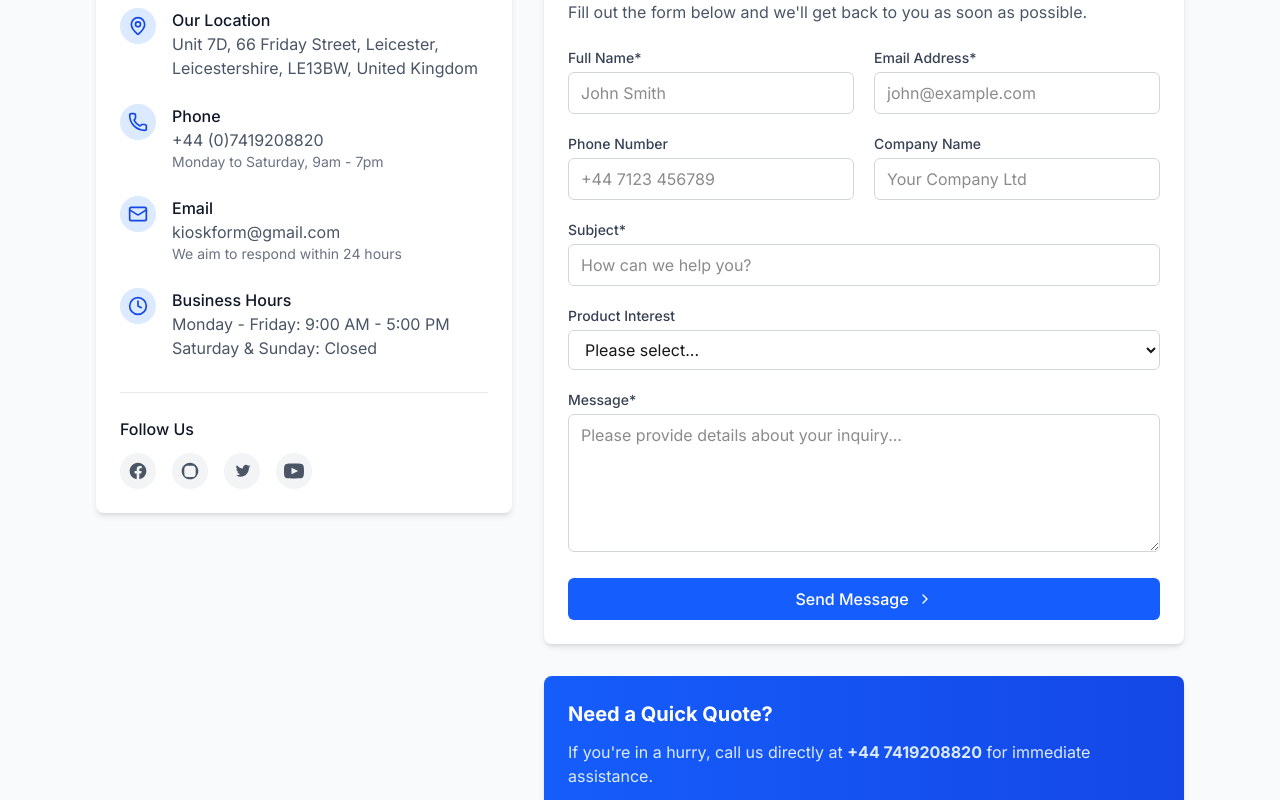
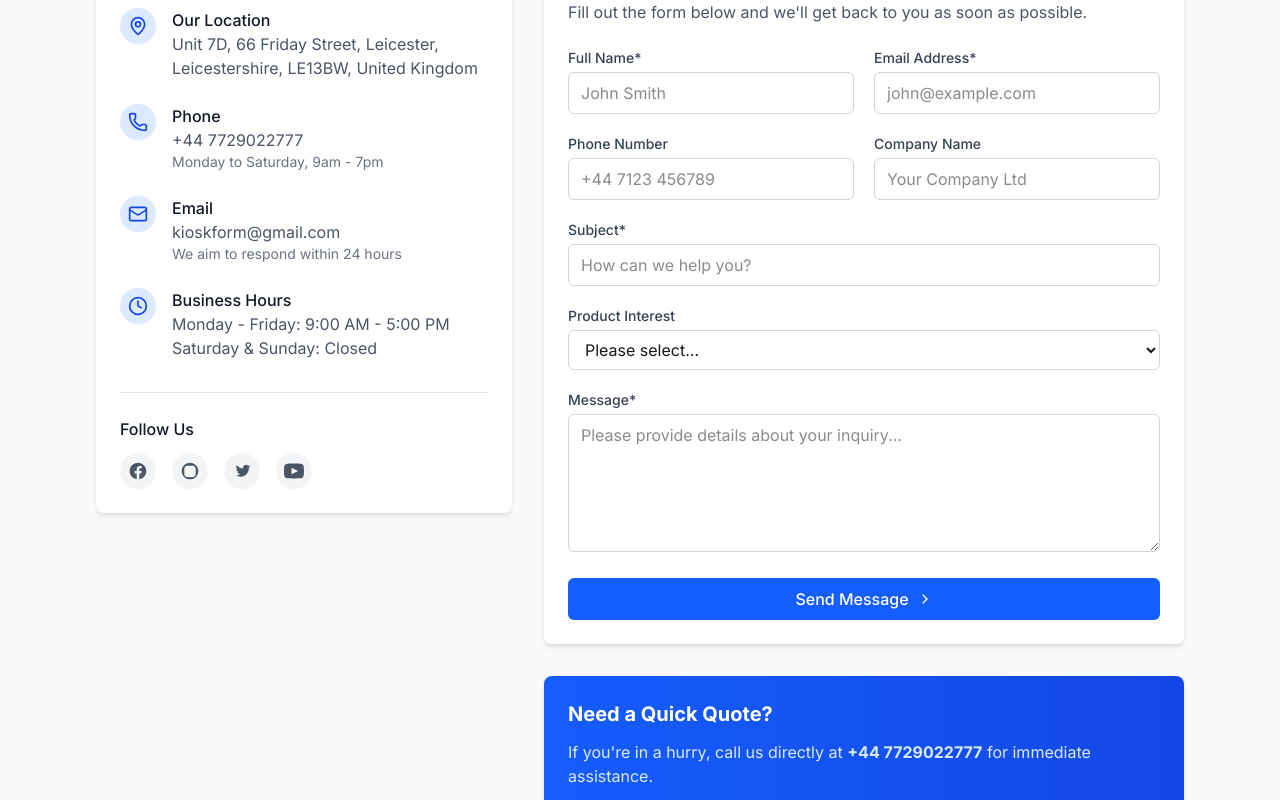
Before and after one commit to KO2112/KioskForm, a Next.js app: page /ContactUs in a window 1280 px wide. Shown: the part 420-1220 px from the top of the page. Built offline with nearby package versions, Linux system fonts and the light colour scheme.

Commit message:
phone number change

```diff
--- a/src/app/ContactUs/ContactUsContent.tsx
+++ b/src/app/ContactUs/ContactUsContent.tsx
@@ -126,7 +126,7 @@ const ContactPage = () => {
                   </div>
                   <div>
                     <h3 className="font-medium text-gray-900">Phone</h3>
-                    <p className="text-gray-600">+44 (0)7419208820</p>
+                    <p className="text-gray-600">+44 7729022777</p>
                     <p className="text-sm text-gray-500">Monday to Saturday, 9am - 7pm</p>
                   </div>
                 </div>
@@ -365,7 +365,7 @@ const ContactPage = () => {
             <div className="mt-8 bg-gradient-to-r from-blue-600 to-blue-700 rounded-lg shadow-md p-6 text-white">
               <h3 className="text-xl font-bold mb-3">Need a Quick Quote?</h3>
               <p className="text-blue-100 mb-4">
-                If you're in a hurry, call us directly at <strong>+44 7419208820</strong> for immediate assistance.
+                If you're in a hurry, call us directly at <strong>+44 7729022777</strong> for immediate assistance.
               </p>
               <button
                 className="bg-white text-blue-700 font-medium px-4 py-2 rounded-md hover:bg-blue-50 transition-colors inline-flex items-center"
--- a/src/app/page.tsx
+++ b/src/app/page.tsx
@@ -114,7 +114,7 @@ export default function Home() {
         "contactPoint": [
           {
             "@type": "ContactPoint",
-            "telephone": "07419208820",
+            "telephone": "07729022777",
             "contactType": "sales"
           }
         ],
--- a/src/components/Footer.tsx
+++ b/src/components/Footer.tsx
@@ -30,7 +30,7 @@ const Footer = () => {
                   <svg className="h-5 w-5 text-blue-600 mr-2" xmlns="http://www.w3.org/2000/svg" fill="none" viewBox="0 0 24 24" stroke="currentColor">
                     <path strokeLinecap="round" strokeLinejoin="round" strokeWidth={2} d="M3 5a2 2 0 012-2h3.28a1 1 0 01.948.684l1.498 4.493a1 1 0 01-.502 1.21l-2.257 1.13a11.042 11.042 0 005.516 5.516l1.13-2.257a1 1 0 011.21-.502l4.493 1.498a1 1 0 01.684.949V19a2 2 0 01-2 2h-1C9.716 21 3 14.284 3 6V5z" />
                   </svg>
-                  <span>07419208820</span>
+                  <span>07729022777</span>
                 </div>
               </div>
             </div>
```
